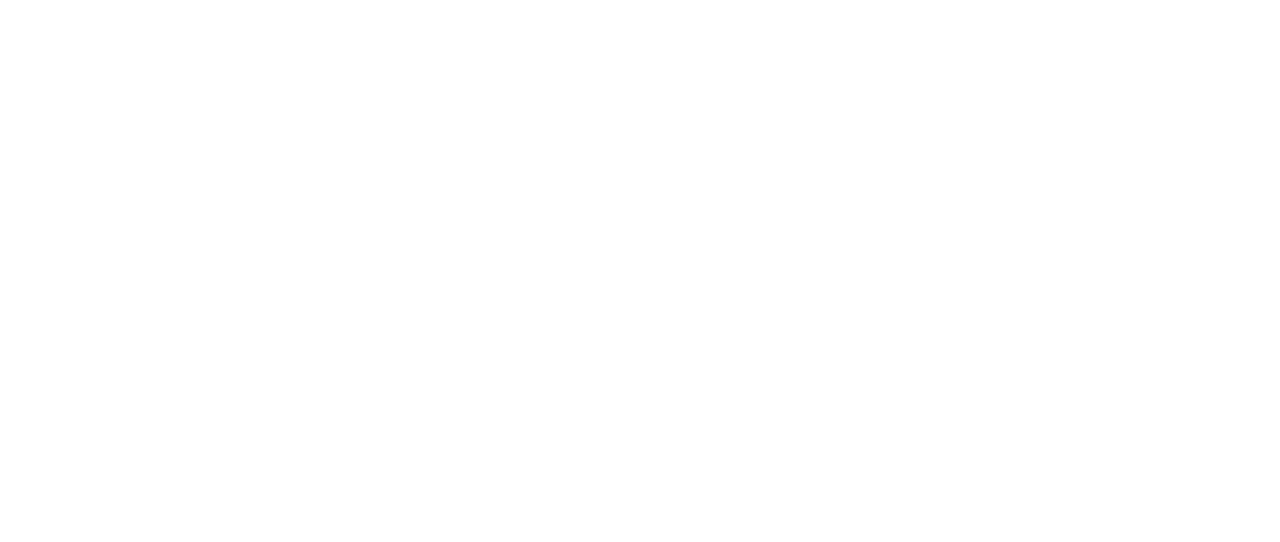
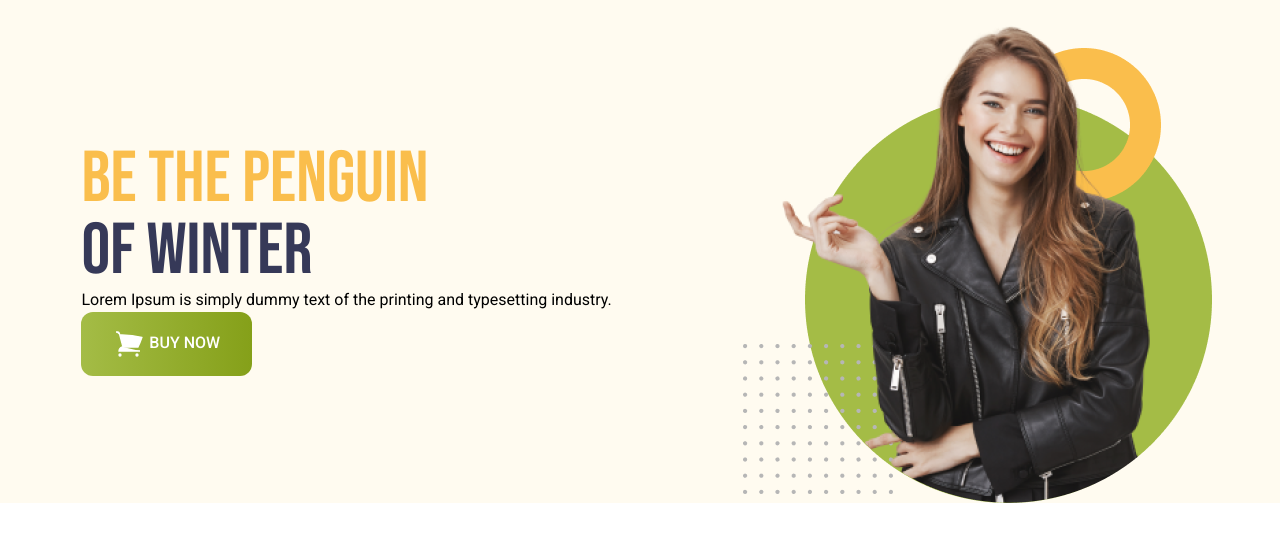
Before and after one commit to Mustafa-Mahraj/Penguin-Fashion, a plain HTML site: page index.html in a window 1280 px wide. Drawn offline with nearby package versions, Linux system fonts and the light colour scheme.

Commit message:
create header section

```diff
--- a/index.html
+++ b/index.html
@@ -1,12 +1,64 @@
 <!DOCTYPE html>
 <html lang="en">
+
 <head>
     <meta charset="UTF-8">
     <meta name="viewport" content="width=device-width, initial-scale=1.0">
     <title>Penguin Fashion</title>
     <script src="https://cdn.tailwindcss.com"></script>
+    <link rel="preconnect" href="https://fonts.googleapis.com">
+    <link rel="preconnect" href="https://fonts.gstatic.com" crossorigin>
+    <link
+        href="https://fonts.googleapis.com/css2?family=Bebas+Neue&family=Roboto:ital,wght@0,100;0,300;0,400;0,500;0,700;0,900;1,100;1,300;1,400;1,500;1,700;1,900&display=swap"
+        rel="stylesheet">
+    <style>
+        .roboto{
+            font-family: "Roboto", sans-serif;
+            font-weight: 400;
+            font-style: normal;
+        }
+
+        .bebas-neue{
+            font-family: "Bebas Neue", sans-serif;
+            font-weight: 400;
+            font-style: normal;
+        }
+    </style>
 </head>
-<body>
 
+<body class="roboto">
+    <header class="bg-[#FFFBF0] pl-4 pt-4">
+        <nav>
+
+        </nav>
+        <div class="md:flex md:items-center md:justify-around">
+            <div>
+                <h1 class="text-7xl uppercase bebas-neue"><span class="text-[#FABE4C]">Be the Penguin</span>
+                    <br>
+                    <span class="text-[#363958]">of winter</span>
+                </h1>
+                <p>Lorem Ipsum is simply dummy text of the printing
+                    and typesetting industry.</p>
+                <button
+                    class="bg-gradient-to-r from-[#A4BC46] to-[#85A019] py-4 px-8 rounded-xl font-medium text-white">
+                    <svg xmlns="http://www.w3.org/2000/svg" fill="white" viewBox="0 0 24 24" strokeWidth={1.5}
+                        stroke="currentColor" class="size-8 text-white inline">
+                        <path strokeLinecap="round" strokeLinejoin="round"
+                            d="M2.25 3h1.386c.51 0 .955.343 1.087.835l.383 1.437M7.5 14.25a3 3 0 0 0-3 3h15.75m-12.75-3h11.218c1.121-2.3 2.1-4.684 2.924-7.138a60.114 60.114 0 0 0-16.536-1.84M7.5 14.25 5.106 5.272M6 20.25a.75.75 0 1 1-1.5 0 .75.75 0 0 1 1.5 0Zm12.75 0a.75.75 0 1 1-1.5 0 .75.75 0 0 1 1.5 0Z" />
+                    </svg>
+                    BUY NOW</button>
+            </div>
+            <div>
+                <img src="images/model.png" alt="">
+            </div>
+        </div>
+    </header>
+    <main>
+
+    </main>
+    <footer>
+
+    </footer>
 </body>
+
 </html>
```
